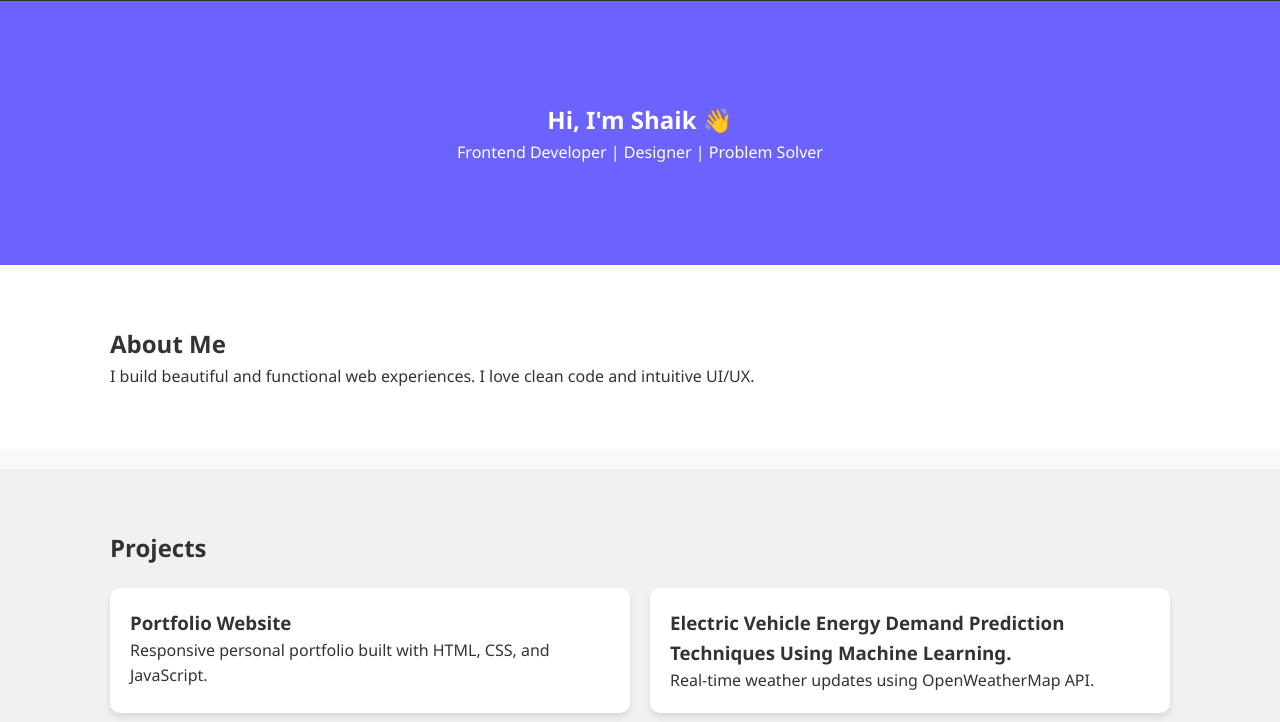
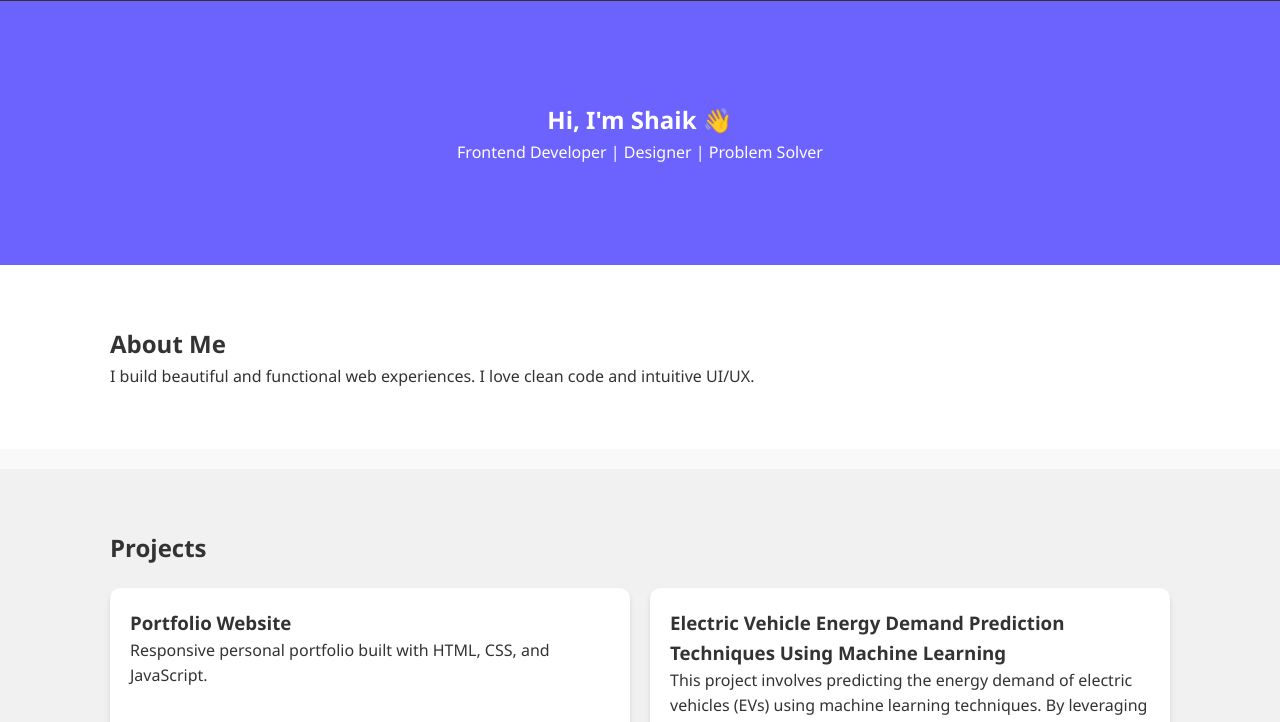
Before and after one commit to shaheenshaik7/shaheen, a plain HTML site: page index.html in a window 1280 px wide. Shown: the part 77-799 px from the top of the page. Drawn offline with Linux system fonts and the light colour scheme.

Commit message:
Update index.html

```diff
--- a/index.html
+++ b/index.html
@@ -42,8 +42,8 @@
           <p>Responsive personal portfolio built with HTML, CSS, and JavaScript.</p>
         </div>
         <div class="project-card">
-          <h3>Electric Vehicle Energy Demand Prediction Techniques Using Machine Learning.</h3>
-          <p>Real-time weather updates using OpenWeatherMap API.</p>
+          <h3>Electric Vehicle Energy Demand Prediction Techniques Using Machine Learning</h3>
+          <p>This project involves predicting the energy demand of electric vehicles (EVs) using machine learning techniques. By leveraging historical data, such as EV usage patterns, weather conditions, battery status, and route information, machine learning models are trained to forecast the energy consumption of EVs over time.</p>
         </div>
       </div>
     </div>
```
